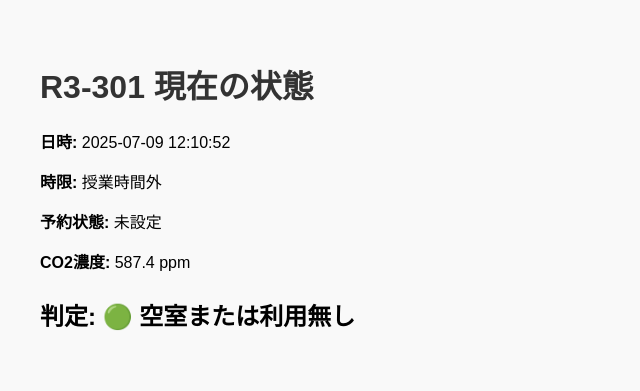
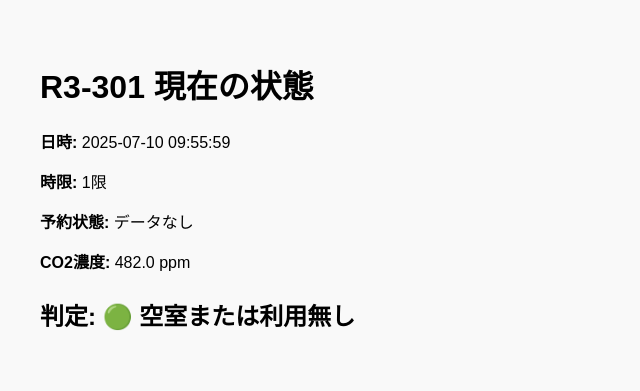
Before and after one commit to Ao16Ko0911/APE-IoT, a plain HTML site: page index.html in a window 1280 px wide. Shown: the whole page, without its empty margins (0-640 px from the left). Drawn offline with Linux system fonts and the light colour scheme.

Commit message:
Update index.html from local script

```diff
--- a/index.html
+++ b/index.html
@@ -1,21 +1,12 @@
 
-        <!DOCTYPE html>
-        <html>
-        <head>
-          <meta charset="utf-8">
-          <title>R3-301 利用状況</title>
-          <style>
-            body { font-family: Arial, sans-serif; padding: 2em; background: #f9f9f9; }
-            h1 { color: #333; }
-            .status { font-size: 1.5em; font-weight: bold; }
-          </style>
-        </head>
-        <body>
-          <h1>R3-301 現在の状態</h1>
-          <p><strong>日時:</strong> 2025-07-09 12:10:52</p>
-          <p><strong>時限:</strong> 授業時間外</p>
-          <p><strong>予約状態:</strong> 未設定</p>
-          <p><strong>CO2濃度:</strong> 587.4 ppm</p>
-          <p class="status"><strong>判定:</strong> 🟢 空室または利用無し</p>
-        </body>
-        </html>
+            <!DOCTYPE html>
+            <html><head><meta charset="utf-8"><title>R3-301 状態</title>
+            <style>body { font-family: sans-serif; padding: 2em; background: #f9f9f9; }
+            .status { font-size: 1.5em; font-weight: bold; }</style></head>
+            <body><h1>R3-301 現在の状態</h1>
+            <p><strong>日時:</strong> 2025-07-10 09:55:59</p>
+            <p><strong>時限:</strong> 1限</p>
+            <p><strong>予約状態:</strong> データなし</p>
+            <p><strong>CO2濃度:</strong> 482.0 ppm</p>
+            <p class="status"><strong>判定:</strong> 🟢 空室または利用無し</p>
+            </body></html>
```
